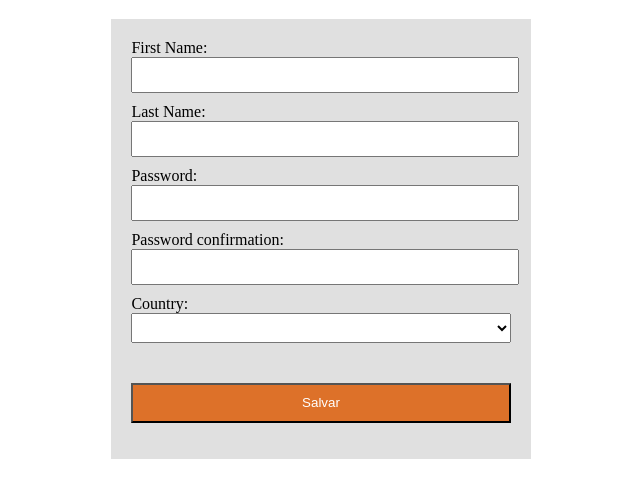
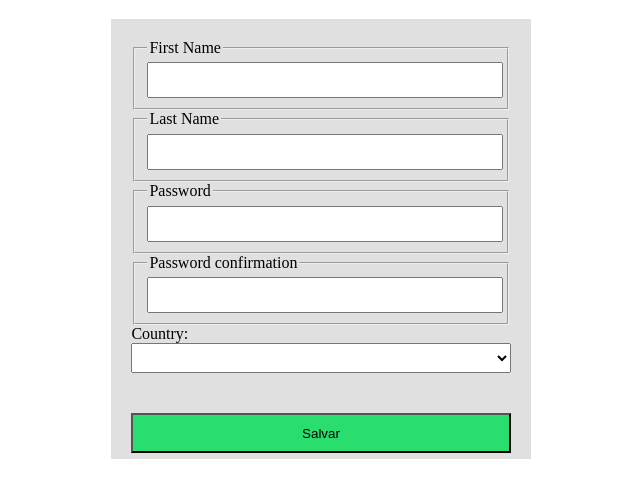
Before and after one commit to felipeblobo/CodigoPreto_, a plain HTML site: page formularios/index.html in a window 1280 px wide. Shown: the part 69-566 px from the top of the page, without its empty margins (319-959 px from the left). Drawn offline with Linux system fonts and the light colour scheme.

Commit message:
teste no form

```diff
--- a/formularios/index.html
+++ b/formularios/index.html
@@ -11,26 +11,30 @@
     <h1>Cadastre-se</h1>
 
     <form action="/cadastro" method="POST">
-      <div>
-        <label for="firstName">First Name: </label>
+      <fieldset>
+        <legend>First Name</legend>
+        <label for="firstName"></label>
         <input type="text" name="firstName" value="" required />
-      </div>
+      </fieldset>
 
-      <div>
-        <label for="lastName">Last Name: </label>
+      <fieldset>
+        <legend>Last Name </legend>
+        <label for="lastName"></label>
         <input type="text" name="lastNameName" value="" required />
-      </div>
+      </fieldset>
 
 
-      <div>
-        <label for="password">Password: </label>
+      <fieldset>
+        <legend>Password </legend>
+        <label for="password"></label>
         <input type="password" name="password" value='' required />
-      </div>
+      </fieldset>
 
-      <div>
-        <label for="senha">Password confirmation: </label>
+      <fieldset>
+        <legend>Password confirmation</legend>
+        <label for="senha"></label>
         <input type="password" name="senha" value='' required />
-      </div>
+      </fieldset>
 
       <label for="country">Country:</label>
       <select id="country" name="country">
--- a/formularios/style.css
+++ b/formularios/style.css
@@ -25,8 +25,8 @@ input, select {
 button {
     margin-top: 40px;
     width: 100%;
-    background-color: #dd7129;
+    background-color: #29dd6e;
     height: 40px;
-    color: white;
+
 
 }
```
